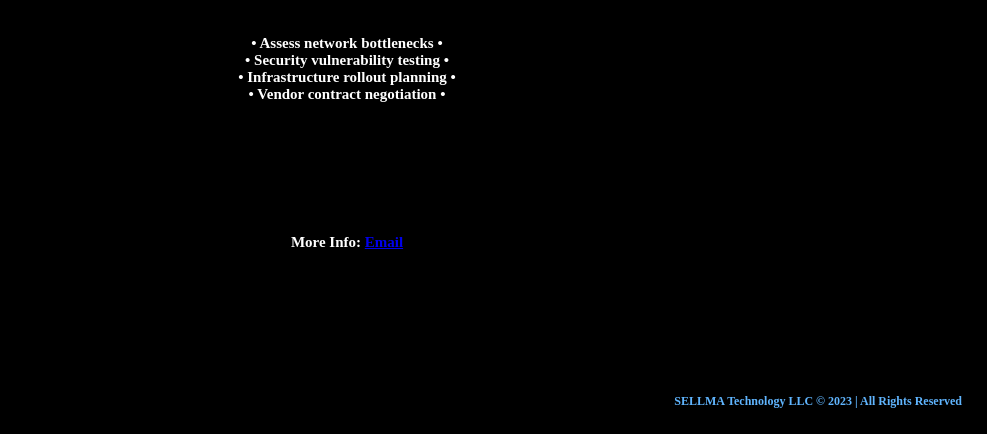
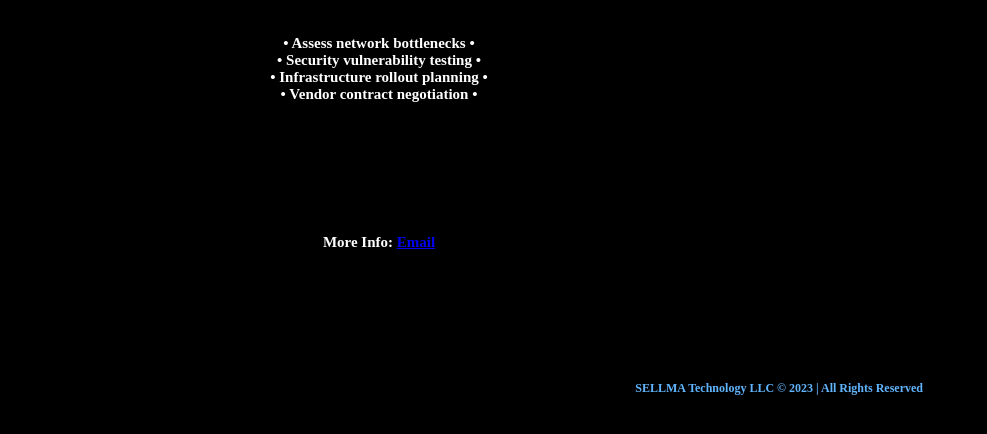
Before and after one commit to sellmatech/index, a plain HTML site: page index.html in a window 1280 px wide. Shown: the part 688-1122 px from the top of the page, without its empty margins (293-1280 px from the left). After the commit the page ends 1096 px from the top, so only its background shows below. Drawn offline with Linux system fonts and the light colour scheme.

Commit message:
wrapper and marginz

```diff
--- a/index.html
+++ b/index.html
@@ -6,9 +6,12 @@
 <title>SELLMA Technology LLC</title>
 <meta name="viewport" content="width=device-width, initial-scale=1.0">
 <link href="styles/aboutPageStyle.css" rel="stylesheet" type="text/css">
+<!--The following script tag downloads a font from the Adobe Edge Web Fonts server for use within the web page. We recommend that you do not modify it.-->
+<script>var __adobewebfontsappname__="dreamweaver"</script><script src="http://use.edgefonts.net/montserrat:n4:default;source-sans-pro:n2:default.js" type="text/javascript"></script>
 </head>
 
     <body>
+	<div id="mainWrapper">
   <!-- Company Logo -->
 	<center><img src="images/SELLMA_proto_med.png" alt="sample">
 
@@ -20,6 +23,7 @@
 		• Vendor contract negotiation •</h2><br>
 	<h2>More Info: <a href="mailto:info@sellmatech.com">Email</a></h2></center><br>
 	<p>SELLMA Technology LLC © 2023 | All Rights Reserved</p>
+	</div>
 	</body>
 
 </html>
--- a/styles/aboutPageStyle.css
+++ b/styles/aboutPageStyle.css
@@ -14,7 +14,6 @@ p {
 	font-size: 12px;
 	font-weight: bold;
 	text-align: right;
-	margin: 25px;
 }
 
 h1 {
@@ -31,6 +30,12 @@ h2 {
 	margin-bottom: 100px;
 }
 
+/* Whole page content */
+#mainWrapper {
+	width: 85%;
+	padding-left: 10%;
+}
+
 /* Mobile View */
 
 @media screen and (max-width: 480px) {
@@ -38,4 +43,4 @@ h2 {
 		width: 96%;
 		margin-left: 2%;
 	}
-}
+	}
```
